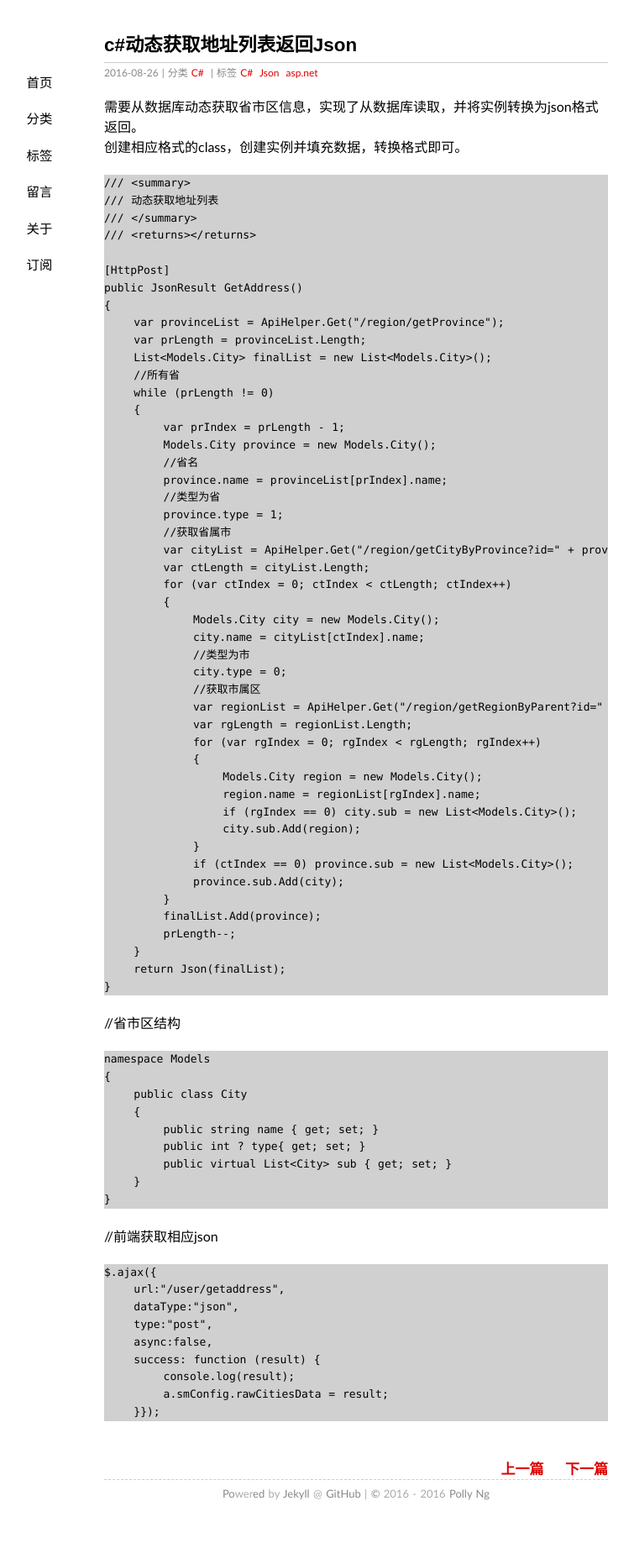
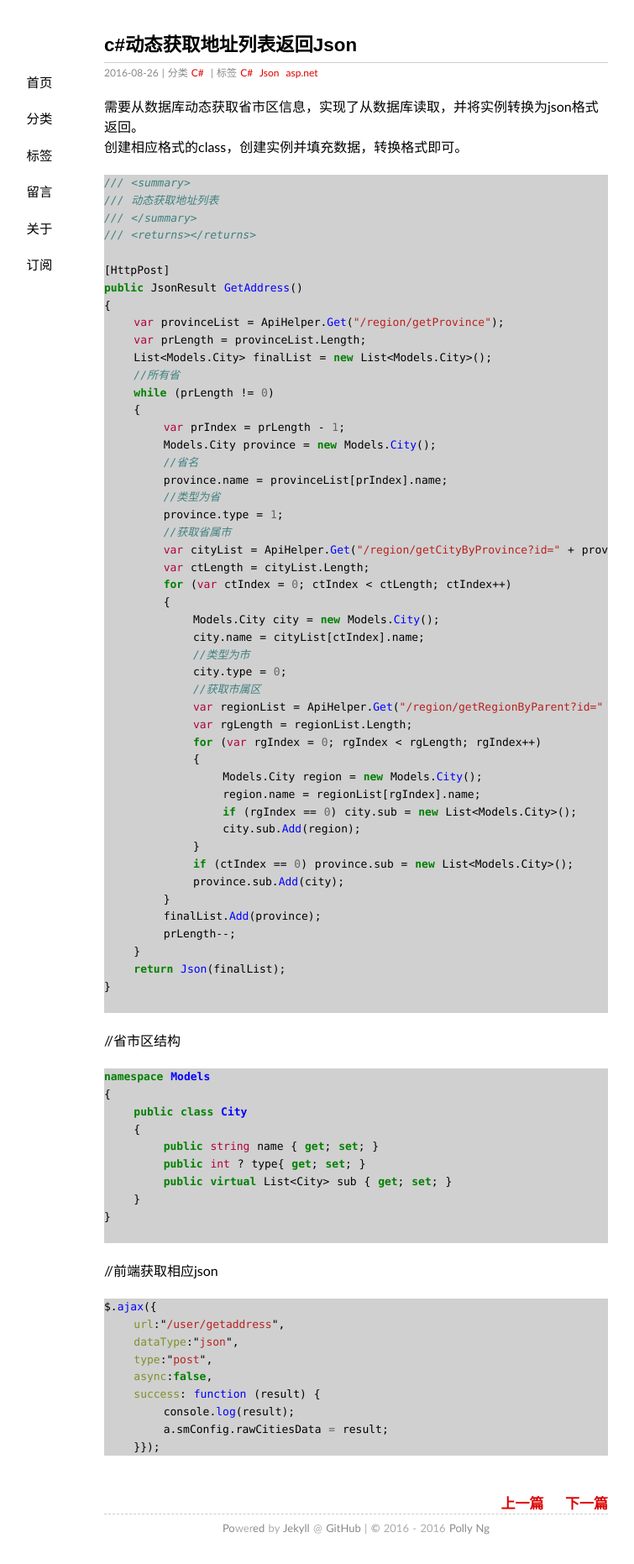
Before and after one commit to Pollyreal/pollyreal.github.io, a Jekyll site: the page built from _posts/2016-08-26-csharp-region-class-to-json.md, in a window 1280 px wide. Shown: the whole page at 84% size, without its empty margins (216-971 px from the left). Built offline with Jekyll 4.4.1, drawn with Linux system fonts in a browser that asks for light colours; comment, search, counter and statistics services are not loaded; before the commit the page ends 1821 px from its top, so only the background shows below that.

Commit message:
Update 2016-08-26-csharp-region-class-to-json.md

````diff
--- a/_posts/2016-08-26-csharp-region-class-to-json.md
+++ b/_posts/2016-08-26-csharp-region-class-to-json.md
@@ -8,7 +8,8 @@ tags: C# Json asp.net
 
 需要从数据库动态获取省市区信息，实现了从数据库读取，并将实例转换为json格式返回。
 创建相应格式的class，创建实例并填充数据，转换格式即可。
-```
+
+```csharp
 /// <summary>
 /// 动态获取地址列表
 /// </summary>
@@ -56,9 +57,12 @@ public JsonResult GetAddress()
     }
     return Json(finalList);
 }
+
 ```
+
 //省市区结构
-```
+
+```csharp
 namespace Models
 {
     public class City
@@ -68,10 +72,11 @@ namespace Models
         public virtual List<City> sub { get; set; }
     }
 }
+
 ```
 
 //前端获取相应json
-```
+```javascript
 $.ajax({
     url:"/user/getaddress",
     dataType:"json",
````
